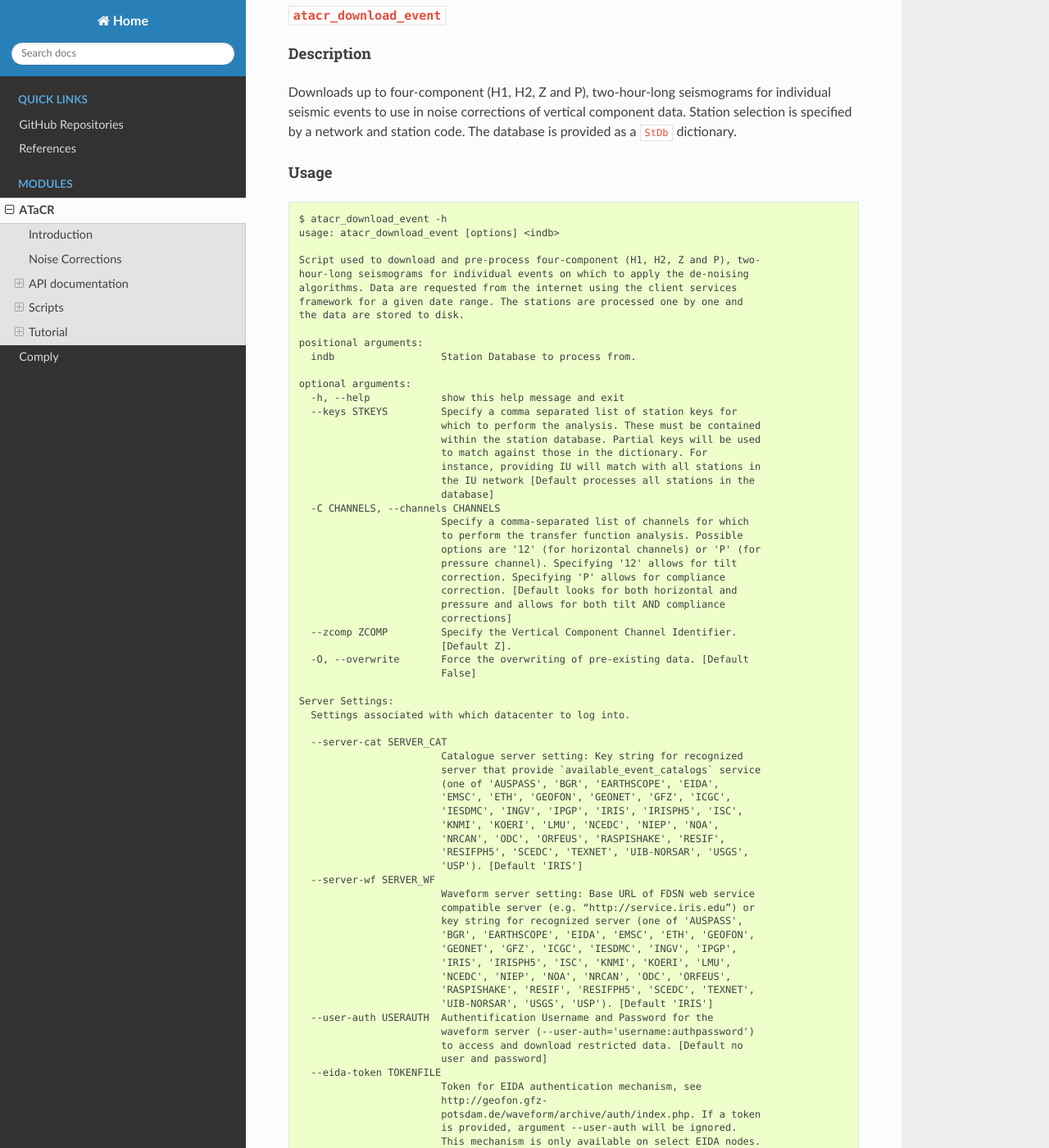
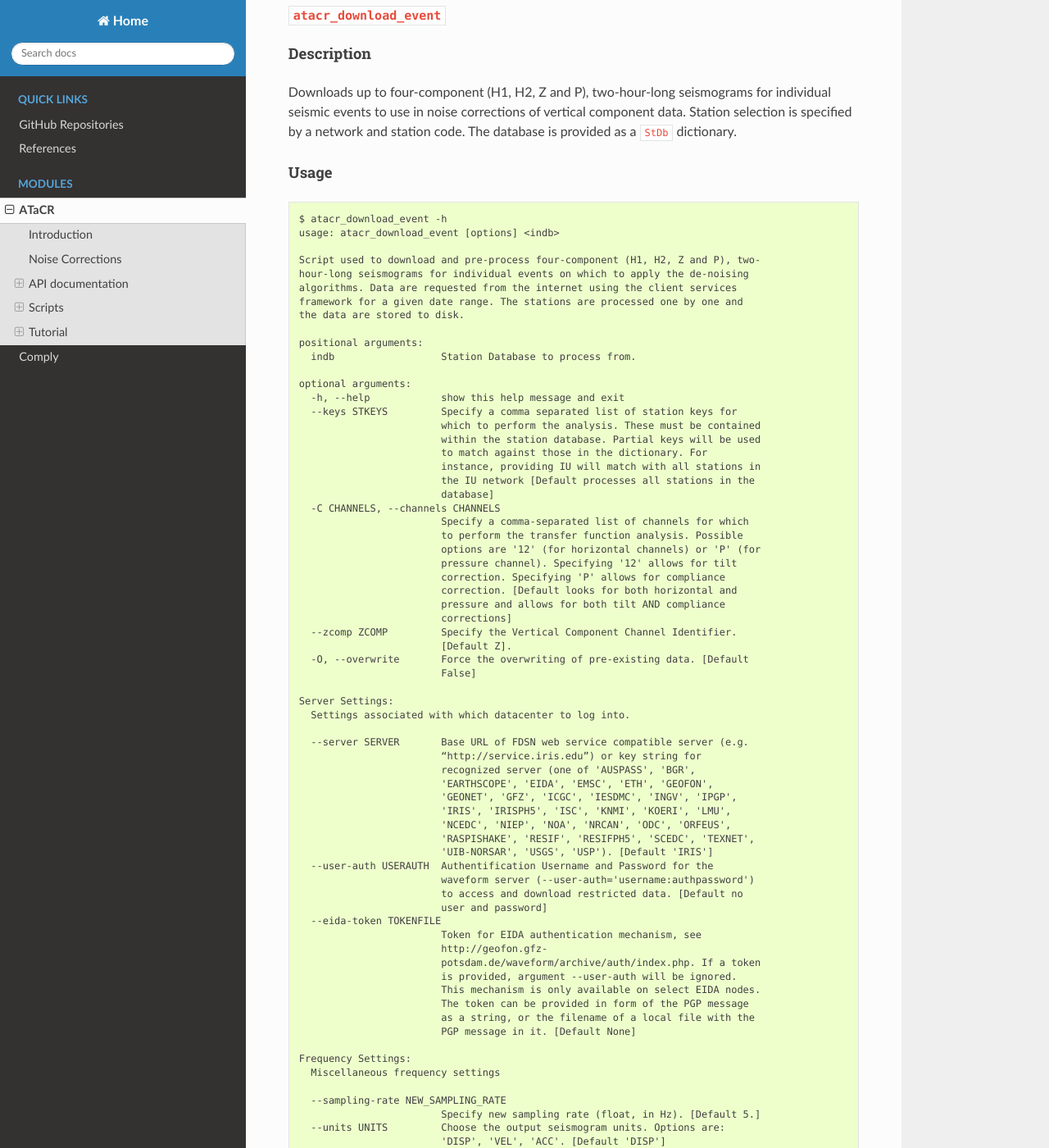
Before and after one commit to nfsi-canada/OBStools, a Sphinx documentation site: the page built from docs/atacr.rst, in a window 1280 px wide and 1400 px high, scrolled down 10234 px. Shown: the whole window at 82% size. Built offline with Sphinx 7.4.7 and the Read the Docs theme 3.1.0, drawn with Linux system fonts in a browser that asks for light colours; some of the changed text lies outside the part shown.

Commit message:
reverted to single server for waveforms - default for catalogue

```diff
--- a/docs/atacr.rst
+++ b/docs/atacr.rst
@@ -594,21 +594,10 @@ Usage
     Server Settings:
       Settings associated with which datacenter to log into.
 
-      --server-cat SERVER_CAT
-                            Catalogue server setting: Key string for recognized
-                            server that provide `available_event_catalogs` service
-                            (one of 'AUSPASS', 'BGR', 'EARTHSCOPE', 'EIDA',
-                            'EMSC', 'ETH', 'GEOFON', 'GEONET', 'GFZ', 'ICGC',
-                            'IESDMC', 'INGV', 'IPGP', 'IRIS', 'IRISPH5', 'ISC',
-                            'KNMI', 'KOERI', 'LMU', 'NCEDC', 'NIEP', 'NOA',
-                            'NRCAN', 'ODC', 'ORFEUS', 'RASPISHAKE', 'RESIF',
-                            'RESIFPH5', 'SCEDC', 'TEXNET', 'UIB-NORSAR', 'USGS',
-                            'USP'). [Default 'IRIS']
-      --server-wf SERVER_WF
-                            Waveform server setting: Base URL of FDSN web service
-                            compatible server (e.g. “http://service.iris.edu”) or
-                            key string for recognized server (one of 'AUSPASS',
-                            'BGR', 'EARTHSCOPE', 'EIDA', 'EMSC', 'ETH', 'GEOFON',
+      --server SERVER       Base URL of FDSN web service compatible server (e.g.
+                            “http://service.iris.edu”) or key string for
+                            recognized server (one of 'AUSPASS', 'BGR',
+                            'EARTHSCOPE', 'EIDA', 'EMSC', 'ETH', 'GEOFON',
                             'GEONET', 'GFZ', 'ICGC', 'IESDMC', 'INGV', 'IPGP',
                             'IRIS', 'IRISPH5', 'ISC', 'KNMI', 'KOERI', 'LMU',
                             'NCEDC', 'NIEP', 'NOA', 'NRCAN', 'ODC', 'ORFEUS',
```
Also changed, not shown: 1 other file.
